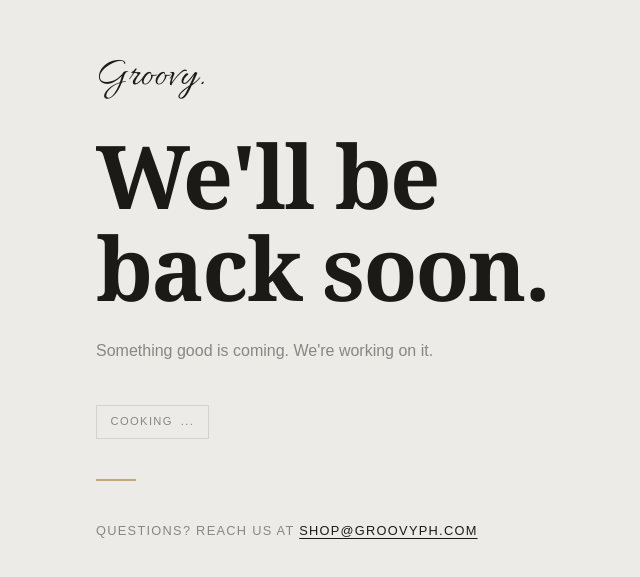
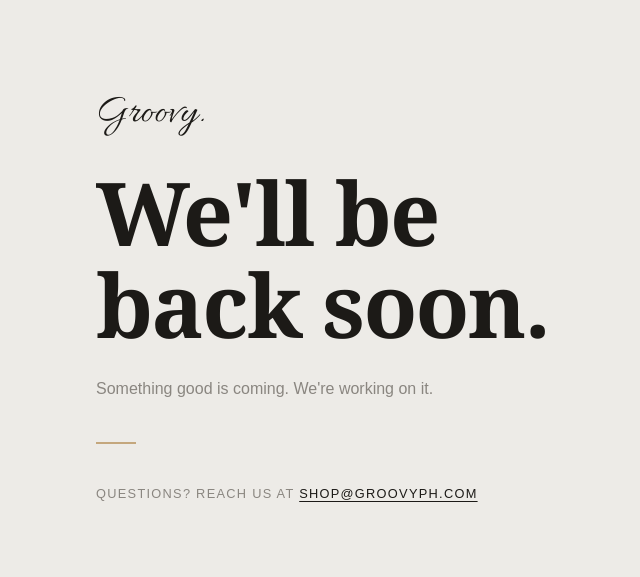
Before and after one commit to snowP26/groovy-nextjs, a Next.js app: page /maintenance in a window 1280 px wide. Shown: the part 101-678 px from the top of the page, without its empty margins (304-944 px from the left). Built offline with nearby package versions, Linux system fonts and the light colour scheme.

Commit message:
chore: remove building indicator from maintenance page

```diff
--- a/app/globals.css
+++ b/app/globals.css
@@ -3553,28 +3553,6 @@ a {
   margin-bottom: 2.5rem;
 }
 
-.maintenance-building {
-  display: inline-flex;
-  align-items: center;
-  gap: 0.5rem;
-  font-size: 0.7rem;
-  text-transform: uppercase;
-  letter-spacing: 0.12em;
-  color: var(--color-warm-gray);
-  border: 1px solid var(--color-border);
-  padding: 0.45rem 0.85rem;
-  margin-bottom: 2.5rem;
-}
-
-@keyframes maintenance-blink {
-  0%, 100% { opacity: 1; }
-  50%       { opacity: 0; }
-}
-
-.maintenance-building-dots {
-  animation: maintenance-blink 1.2s step-start infinite;
-}
-
 .maintenance-divider {
   width: 40px;
   height: 2px;
--- a/app/maintenance/page.tsx
+++ b/app/maintenance/page.tsx
@@ -9,9 +9,6 @@ export default function MaintenancePage() {
                 <p className="maintenance-body">
                     Something good is coming. We&apos;re working on it.
                 </p>
-                <div className="maintenance-building">
-                    cooking<span className="maintenance-building-dots" aria-hidden="true">...</span>
-                </div>
                 <div className="maintenance-divider" />
                 <p className="maintenance-contact">
                     Questions? Reach us at{" "}
```
